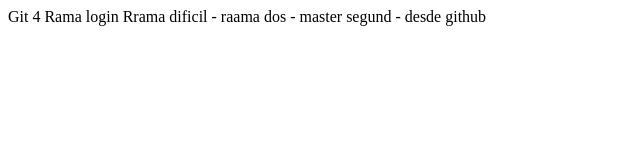
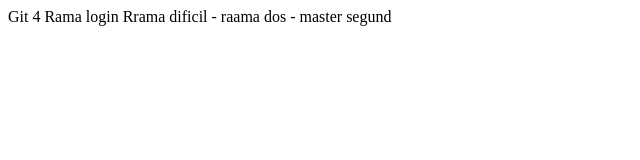
Before and after one commit to ywshare/gt, a plain HTML site: page index.html in a window 1280 px wide. Shown: the whole page, without its empty margins (0-640 px from the left). Drawn offline with Linux system fonts and the light colour scheme.

Commit message:
Revert "Update index.html"
This reverts commit 5fa0d99070c33c97a0ade47765f5e406048faf41.

```diff
--- a/index.html
+++ b/index.html
@@ -7,6 +7,6 @@
 </head>
 <body>
     Git 4
-    Rama login Rrama dificil - raama dos - master segund - desde github
+    Rama login Rrama dificil - raama dos - master segund
 </body>
 </html>
```
